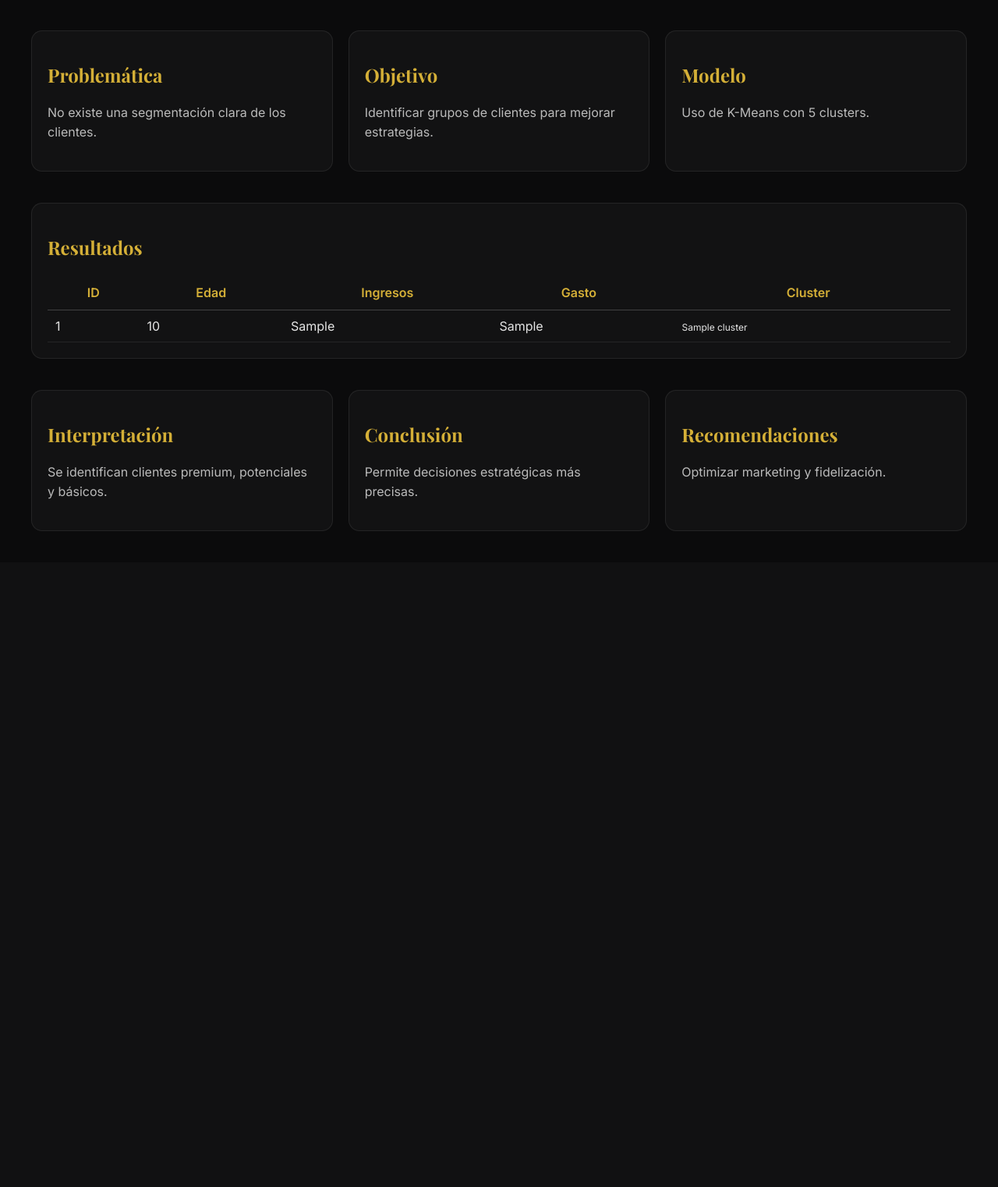
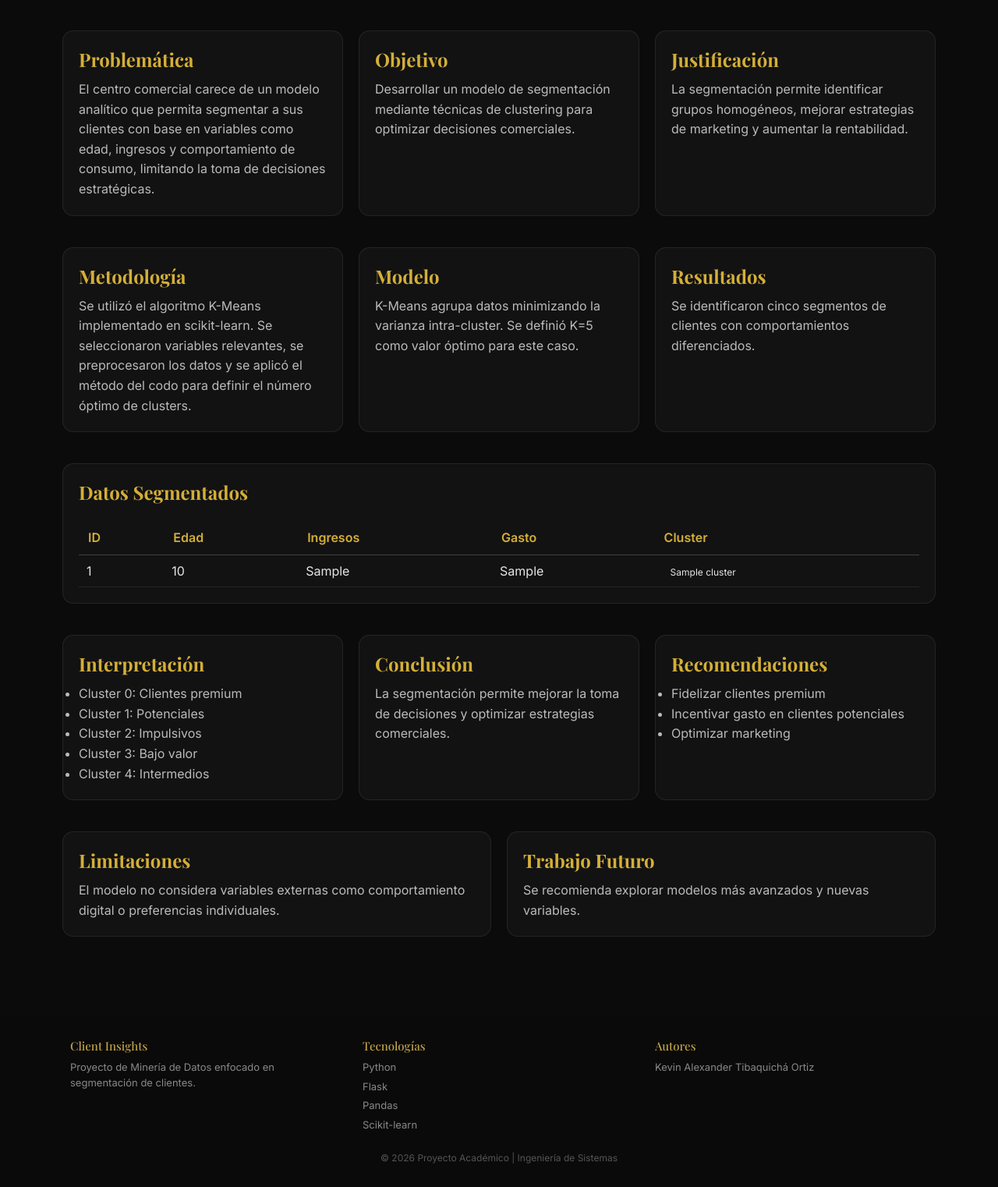
Before and after one commit to KevinTib2024/mall-customer-segmentation, a Flask app: template templates/index.html in a window 1280 px wide. Shown: the part 401-1923 px from the top of the page at 78% size. Before the commit the page ends 1082 px from the top, so only its background shows below. Run offline with Flask 3, Linux system fonts and the light colour scheme; the template is opened without the code that fills it: most values are stand-ins (such as "Sample title", 1, 10 or a date in 2020).

Commit message:
Mejoras visuales del PGC

```diff
--- /dev/null
+++ b/static/css/styles.css
@@ -0,0 +1,177 @@
+/* RESET */
+* {
+    margin: 0;
+    padding: 0;
+    box-sizing: border-box;
+}
+
+/* BODY */
+body {
+    font-family: 'Inter', sans-serif;
+    background: #0b0b0c;
+    color: #e5e5e5;
+}
+
+/* HERO */
+.hero {
+    height: 50vh;
+    background: url('https://images.unsplash.com/photo-1607082350899-7e105aa886ae') center/cover no-repeat;
+    display: flex;
+    align-items: center;
+    justify-content: center;
+    text-align: center;
+    position: relative;
+}
+
+.hero::after {
+    content: "";
+    position: absolute;
+    width: 100%;
+    height: 100%;
+    background: rgba(0,0,0,0.6);
+}
+
+.hero-content {
+    position: relative;
+    z-index: 2;
+}
+
+.hero h1 {
+    font-family: 'Playfair Display', serif;
+    font-size: 50px;
+    letter-spacing: 3px;
+    color: #d4af37;
+}
+
+.hero p {
+    margin-top: 10px;
+    color: #ddd;
+}
+
+/* CONTENEDOR */
+.container {
+    padding: 40px;
+    max-width: 1200px;
+    margin: auto;
+}
+
+/* GRID */
+.grid {
+    display: grid;
+    grid-template-columns: repeat(auto-fit, minmax(280px, 1fr));
+    gap: 20px;
+}
+
+/* CARDS */
+.card {
+    background: rgba(255,255,255,0.03);
+    border: 1px solid rgba(255,255,255,0.08);
+    border-radius: 14px;
+    padding: 20px;
+    transition: 0.3s;
+}
+
+.card:hover {
+    border-color: #d4af37;
+    transform: translateY(-5px);
+}
+
+/* TITULOS */
+h2 {
+    font-family: 'Playfair Display', serif;
+    color: #d4af37;
+    margin-bottom: 10px;
+}
+
+/* TEXTO */
+p, li {
+    color: #bbb;
+    line-height: 1.6;
+}
+
+/* TABLA */
+table {
+    width: 100%;
+    border-collapse: collapse;
+    margin-top: 20px;
+}
+
+th {
+    padding: 12px;
+    color: #d4af37;
+    border-bottom: 1px solid rgba(255,255,255,0.2);
+    text-align: left;
+}
+
+td {
+    padding: 10px;
+    border-bottom: 1px solid rgba(255,255,255,0.08);
+}
+
+tr:hover {
+    background: rgba(212,175,55,0.08);
+}
+
+/* BADGES (CLUSTERS) */
+.badge {
+    padding: 5px 10px;
+    border-radius: 20px;
+    font-size: 12px;
+}
+
+.c0 { background: #d4af37; color: black; }
+.c1 { background: #444; }
+.c2 { background: #777; }
+.c3 { background: #222; }
+.c4 { background: #555; }
+
+/* SECCIONES */
+.section {
+    margin-top: 40px;
+}
+
+/* FOOTER */
+/* FOOTER (SUTIL) */
+.footer {
+    margin-top: 60px;
+    padding: 30px 20px;
+    background: #0a0a0a;
+}
+
+.footer-container {
+    max-width: 1100px;
+    margin: auto;
+    display: grid;
+    grid-template-columns: repeat(auto-fit, minmax(220px, 1fr));
+    gap: 25px;
+}
+
+.footer-section h3 {
+    font-family: 'Playfair Display', serif;
+    color: #bfa14a; /* dorado más apagado */
+    margin-bottom: 8px;
+    font-size: 15px;
+    font-weight: 500;
+}
+
+.footer-section p,
+.footer-section li {
+    color: #888;
+    font-size: 13px;
+    line-height: 1.5;
+}
+
+.footer-section ul {
+    list-style: none;
+}
+
+.footer-section li {
+    margin-bottom: 5px;
+}
+
+.footer-bottom {
+    text-align: center;
+    margin-top: 20px;
+    color: #555;
+    font-size: 12px;
+}
--- a/templates/index.html
+++ b/templates/index.html
@@ -6,126 +6,8 @@
     <!-- Fuentes -->
     <link href="https://fonts.googleapis.com/css2?family=Playfair+Display:wght@500;700&family=Inter:wght@300;400;600&display=swap" rel="stylesheet">
 
-    <style>
-        body {
-            margin: 0;
-            font-family: 'Inter', sans-serif;
-            background: #0b0b0c;
-            color: #e5e5e5;
-        }
-
-        /* HERO */
-        .hero {
-            height: 50vh;
-            background: url('https://images.unsplash.com/photo-1607082350899-7e105aa886ae') center/cover no-repeat;
-            display: flex;
-            align-items: center;
-            justify-content: center;
-            text-align: center;
-            position: relative;
-        }
-
-        .hero::after {
-            content: "";
-            position: absolute;
-            width: 100%;
-            height: 100%;
-            background: rgba(0,0,0,0.6);
-        }
-
-        .hero-content {
-            position: relative;
-            z-index: 2;
-        }
-
-        .hero h1 {
-            font-family: 'Playfair Display', serif;
-            font-size: 50px;
-            letter-spacing: 3px;
-            color: #d4af37;
-        }
-
-        .hero p {
-            margin-top: 10px;
-            color: #ddd;
-        }
-
-        /* CONTENIDO */
-        .container {
-            padding: 40px;
-            max-width: 1200px;
-            margin: auto;
-        }
-
-        .grid {
-            display: grid;
-            grid-template-columns: repeat(auto-fit, minmax(280px, 1fr));
-            gap: 20px;
-        }
-
-        .card {
-            background: rgba(255,255,255,0.03);
-            border: 1px solid rgba(255,255,255,0.08);
-            border-radius: 14px;
-            padding: 20px;
-            transition: 0.3s;
-        }
-
-        .card:hover {
-            border-color: #d4af37;
-            transform: translateY(-5px);
-        }
-
-        h2 {
-            font-family: 'Playfair Display', serif;
-            color: #d4af37;
-        }
-
-        p {
-            color: #bbb;
-            line-height: 1.6;
-        }
-
-        /* TABLA */
-        table {
-            width: 100%;
-            border-collapse: collapse;
-            margin-top: 20px;
-        }
-
-        th {
-            padding: 12px;
-            color: #d4af37;
-            border-bottom: 1px solid rgba(255,255,255,0.2);
-        }
-
-        td {
-            padding: 10px;
-            border-bottom: 1px solid rgba(255,255,255,0.08);
-        }
-
-        tr:hover {
-            background: rgba(212,175,55,0.08);
-        }
-
-        /* BADGES */
-        .badge {
-            padding: 5px 10px;
-            border-radius: 20px;
-            font-size: 12px;
-        }
-
-        .c0 { background: #d4af37; color: black; }
-        .c1 { background: #444; }
-        .c2 { background: #777; }
-        .c3 { background: #222; }
-        .c4 { background: #555; }
-
-        .section {
-            margin-top: 40px;
-        }
-
-    </style>
+    <!-- CSS -->
+    <link rel="stylesheet" href="{{ url_for('static', filename='css/styles.css') }}">
 </head>
 
 <body>
@@ -133,32 +15,64 @@
 <!-- HERO -->
 <div class="hero">
     <div class="hero-content">
-        <h1>CLIENT INSIGHTS</h1>
-        <p>Segmentación inteligente basada en datos</p>
+        <h1>MALL CUSTOMERS</h1>
+        <p>Segmentación inteligente basada en análisis de datos</p>
     </div>
 </div>
 
 <div class="container">
 
+    <!-- SECCIÓN 1 -->
     <div class="grid">
         <div class="card">
             <h2>Problemática</h2>
-            <p>No existe una segmentación clara de los clientes.</p>
+            <p>
+                El centro comercial carece de un modelo analítico que permita segmentar a sus clientes con base en variables como edad, ingresos y comportamiento de consumo, limitando la toma de decisiones estratégicas.
+            </p>
         </div>
 
         <div class="card">
             <h2>Objetivo</h2>
-            <p>Identificar grupos de clientes para mejorar estrategias.</p>
+            <p>
+                Desarrollar un modelo de segmentación mediante técnicas de clustering para optimizar decisiones comerciales.
+            </p>
+        </div>
+
+        <div class="card">
+            <h2>Justificación</h2>
+            <p>
+                La segmentación permite identificar grupos homogéneos, mejorar estrategias de marketing y aumentar la rentabilidad.
+            </p>
+        </div>
+    </div>
+
+    <!-- SECCIÓN 2 -->
+    <div class="grid section">
+        <div class="card">
+            <h2>Metodología</h2>
+            <p>
+                Se utilizó el algoritmo K-Means implementado en scikit-learn. Se seleccionaron variables relevantes, se preprocesaron los datos y se aplicó el método del codo para definir el número óptimo de clusters.
+            </p>
         </div>
 
         <div class="card">
             <h2>Modelo</h2>
-            <p>Uso de K-Means con 5 clusters.</p>
+            <p>
+                K-Means agrupa datos minimizando la varianza intra-cluster. Se definió K=5 como valor óptimo para este caso.
+            </p>
+        </div>
+
+        <div class="card">
+            <h2>Resultados</h2>
+            <p>
+                Se identificaron cinco segmentos de clientes con comportamientos diferenciados.
+            </p>
         </div>
     </div>
 
+    <!-- TABLA -->
     <div class="card section">
-        <h2>Resultados</h2>
+        <h2>Datos Segmentados</h2>
 
         <table>
             <tr>
@@ -176,33 +90,94 @@
                 <td>{{ c["Annual Income (k$)"] }}</td>
                 <td>{{ c["Spending Score (1-100)"] }}</td>
                 <td>
-                    <span class="badge c{{ c.cluster }}">
-                        {{ c.cluster }}
-                    </span>
+                    <span class="badge c{{ c.cluster }}">{{ c.cluster }}</span>
                 </td>
             </tr>
             {% endfor %}
         </table>
     </div>
 
+    <!-- SECCIÓN 3 -->
     <div class="grid section">
         <div class="card">
             <h2>Interpretación</h2>
-            <p>Se identifican clientes premium, potenciales y básicos.</p>
+            <ul>
+                <li>Cluster 0: Clientes premium</li>
+                <li>Cluster 1: Potenciales</li>
+                <li>Cluster 2: Impulsivos</li>
+                <li>Cluster 3: Bajo valor</li>
+                <li>Cluster 4: Intermedios</li>
+            </ul>
         </div>
 
         <div class="card">
             <h2>Conclusión</h2>
-            <p>Permite decisiones estratégicas más precisas.</p>
+            <p>
+                La segmentación permite mejorar la toma de decisiones y optimizar estrategias comerciales.
+            </p>
         </div>
 
         <div class="card">
             <h2>Recomendaciones</h2>
-            <p>Optimizar marketing y fidelización.</p>
+            <ul>
+                <li>Fidelizar clientes premium</li>
+                <li>Incentivar gasto en clientes potenciales</li>
+                <li>Optimizar marketing</li>
+            </ul>
+        </div>
+    </div>
+
+    <!-- SECCIÓN 4 -->
+    <div class="grid section">
+        <div class="card">
+            <h2>Limitaciones</h2>
+            <p>
+                El modelo no considera variables externas como comportamiento digital o preferencias individuales.
+            </p>
+        </div>
+
+        <div class="card">
+            <h2>Trabajo Futuro</h2>
+            <p>
+                Se recomienda explorar modelos más avanzados y nuevas variables.
+            </p>
         </div>
     </div>
 
 </div>
 
+<!-- FOOTER -->
+<footer class="footer">
+    <div class="footer-container">
+
+        <div class="footer-section">
+            <h3>Client Insights</h3>
+            <p>Proyecto de Minería de Datos enfocado en segmentación de clientes.</p>
+        </div>
+
+        <div class="footer-section">
+            <h3>Tecnologías</h3>
+            <ul>
+                <li>Python</li>
+                <li>Flask</li>
+                <li>Pandas</li>
+                <li>Scikit-learn</li>
+            </ul>
+        </div>
+
+        <div class="footer-section">
+            <h3>Autores</h3>
+            <ul>
+                <li>Kevin Alexander Tibaquichá Ortiz</li>
+            </ul>
+        </div>
+
+    </div>
+
+    <div class="footer-bottom">
+        © 2026 Proyecto Académico | Ingeniería de Sistemas
+    </div>
+</footer>
+
 </body>
 </html>
```
